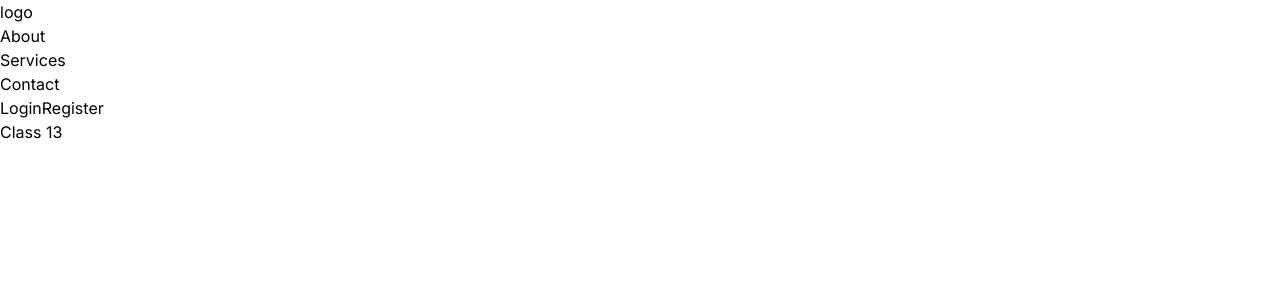
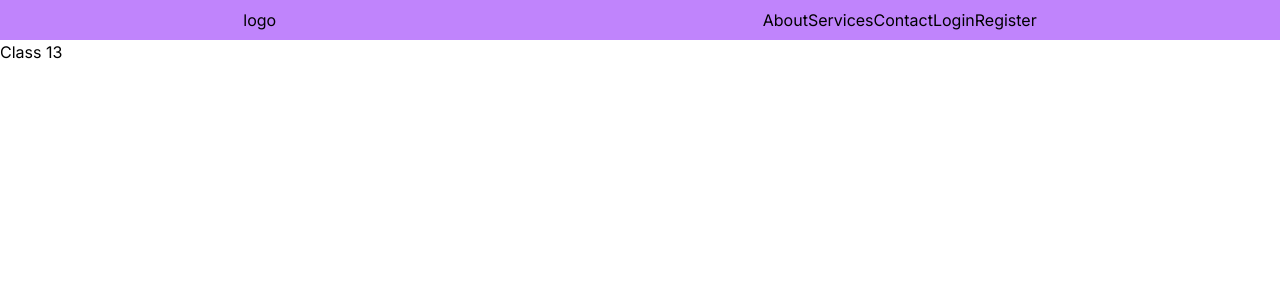
Before and after one commit to mnasirkhan97/GIAIC_Class_work_Q2, a Next.js app in the folder Class_13/07_nextjs/: page / in a window 1280 px wide. Shown: the top 300 px of the page. Built offline with nearby package versions, Linux system fonts and the light colour scheme.

Commit message:
Add styling

```diff
--- a/Class_13/07_nextjs/src/components/Navbar.tsx
+++ b/Class_13/07_nextjs/src/components/Navbar.tsx
@@ -2,11 +2,11 @@ import React from "react";
 
 function Navbar() {
   return (
-    <div>
+    <div className="bg-purple-400 h-[40px] flex justify-around items-center">
       <div>logo</div>
-      <div>
+      <div className="flex">
         <div>
-          <ul>
+          <ul className="flex">
             <li>About</li>
             <li>Services</li>
             <li>Contact</li>
```
